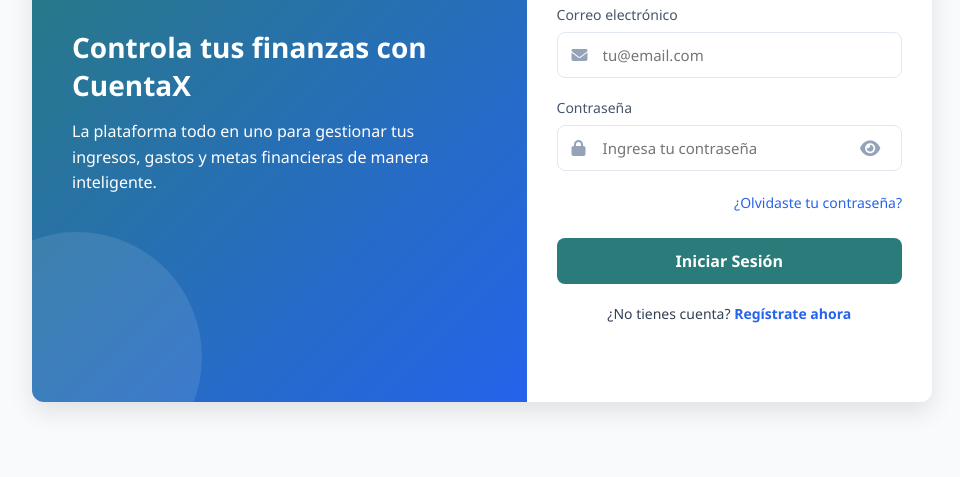
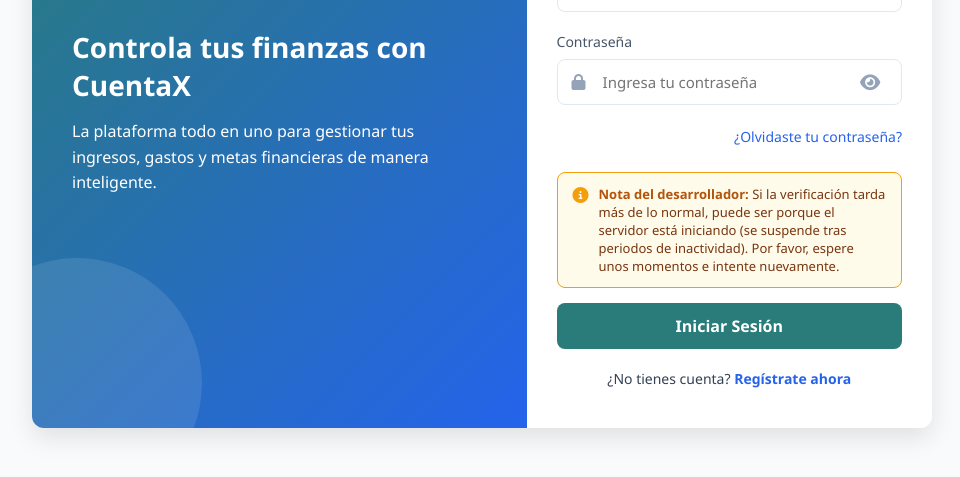
Before and after one commit to agusbravo09/CuentaX-Frontend, a plain HTML site: page index.html in a window 1280 px wide. Shown: the part 273-750 px from the top of the page, without its empty margins (158-1118 px from the left). Drawn offline with Linux system fonts and the light colour scheme.

Commit message:
Update index.html

```diff
--- a/index.html
+++ b/index.html
@@ -36,6 +36,13 @@
                             id="togglePassword"><i class="fas fa-eye"></i></button></div>
                 </div>
                 <div class="forgot-password"><a href="#" id="forgotPasswordLink">¿Olvidaste tu contraseña?</a></div>
+                <div class="developer-note">
+                    <i class="fas fa-info-circle"></i>
+                    <p><strong>Nota del desarrollador:</strong> Si la verificación tarda más de lo normal, puede ser
+                        porque el servidor
+                        está iniciando (se suspende tras periodos de inactividad). Por favor, espere unos momentos e
+                        intente nuevamente.</p>
+                </div>
                 <button type="submit" class="btn btn-primary btn-full">Iniciar Sesión</button>
             </form>
             <div class="signup-link">
```
